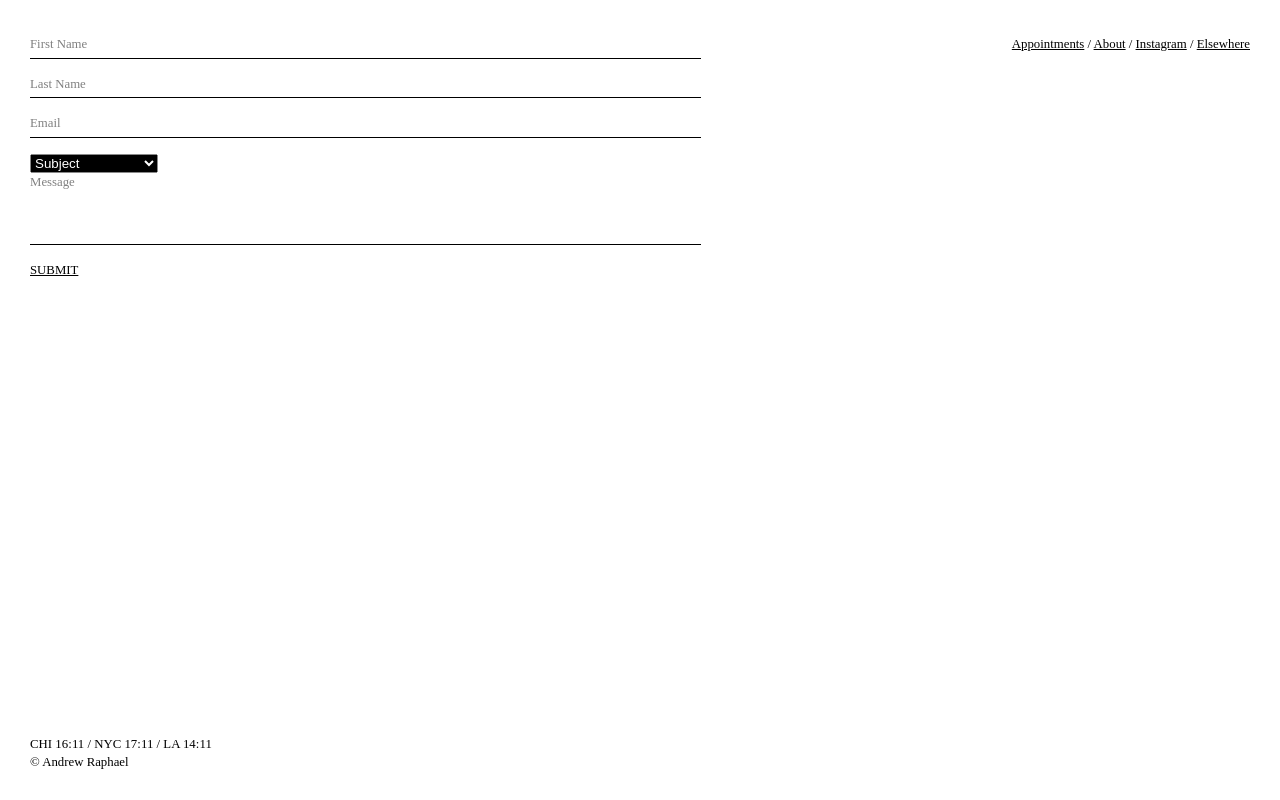
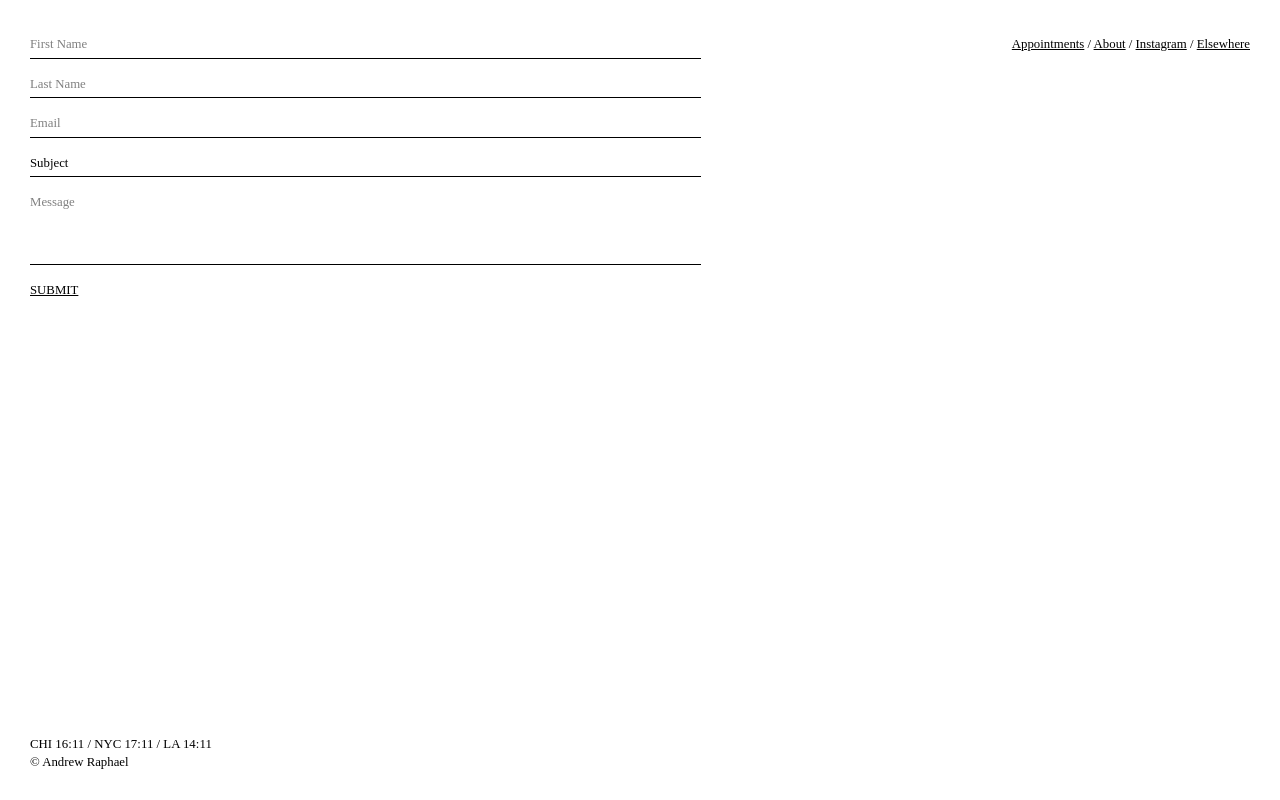
Before and after one commit to andrewraph/artest, a plain HTML site: page index.html in a window 1280 px wide. Both pictures are taken after a click on the link "Appointments". Drawn offline with Linux system fonts and the light colour scheme; a web font is replaced by a local one.

Commit message:
Update style.css

```diff
--- a/style.css
+++ b/style.css
@@ -532,3 +532,34 @@ body {
     opacity:.5;
 
 }
+
+.appointment-form select {
+
+    display:block;
+
+    width:100%;
+
+    font:inherit;
+
+    color:inherit;
+
+    line-height:inherit;
+
+    background:none;
+
+    border:none;
+
+    border-bottom:1px solid currentColor;
+
+    border-radius:0;
+
+    outline:none;
+
+    padding:0 0 4px 0;
+
+    margin:0 0 16px 0;
+
+    -webkit-appearance:none;
+    appearance:none;
+
+}
```
